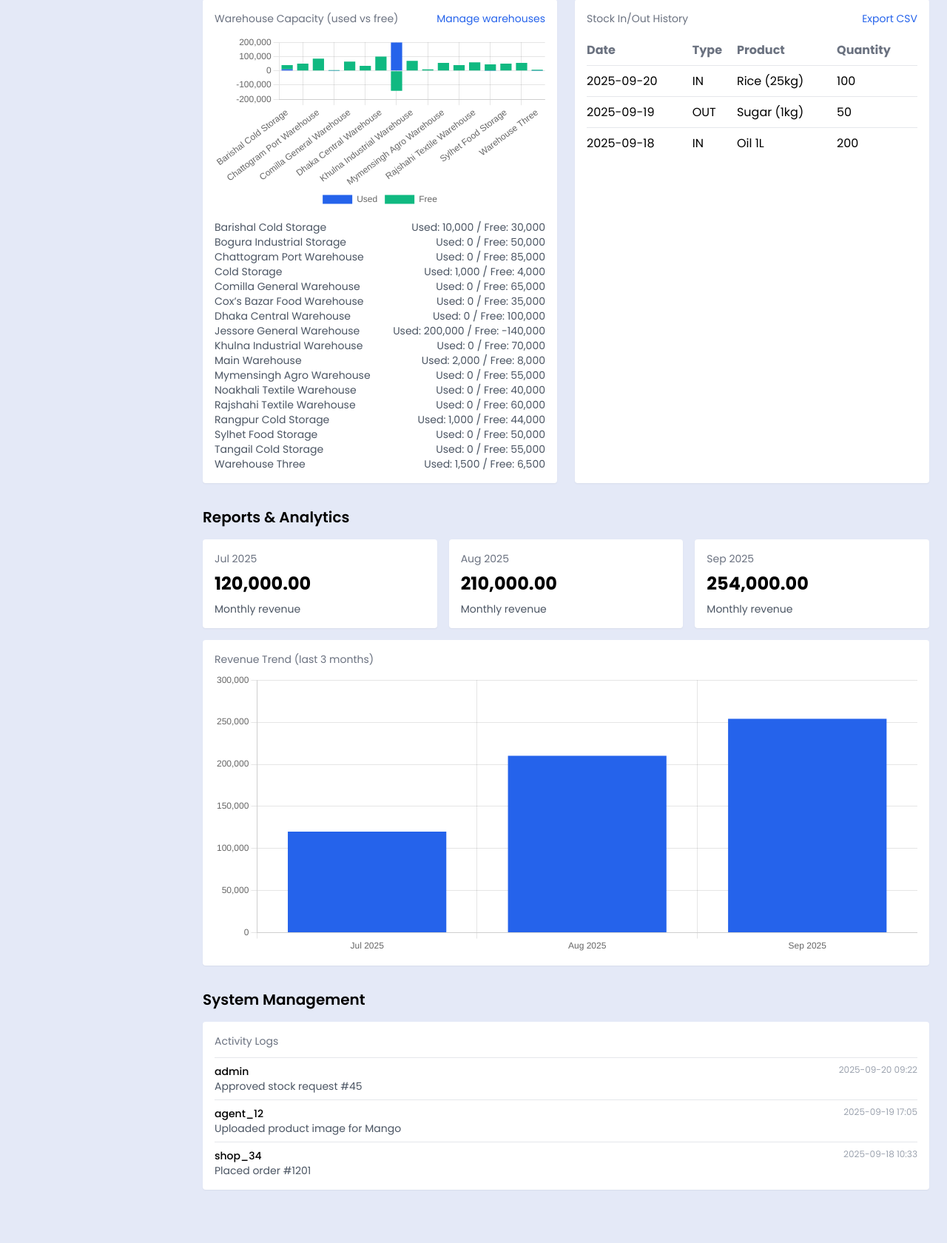
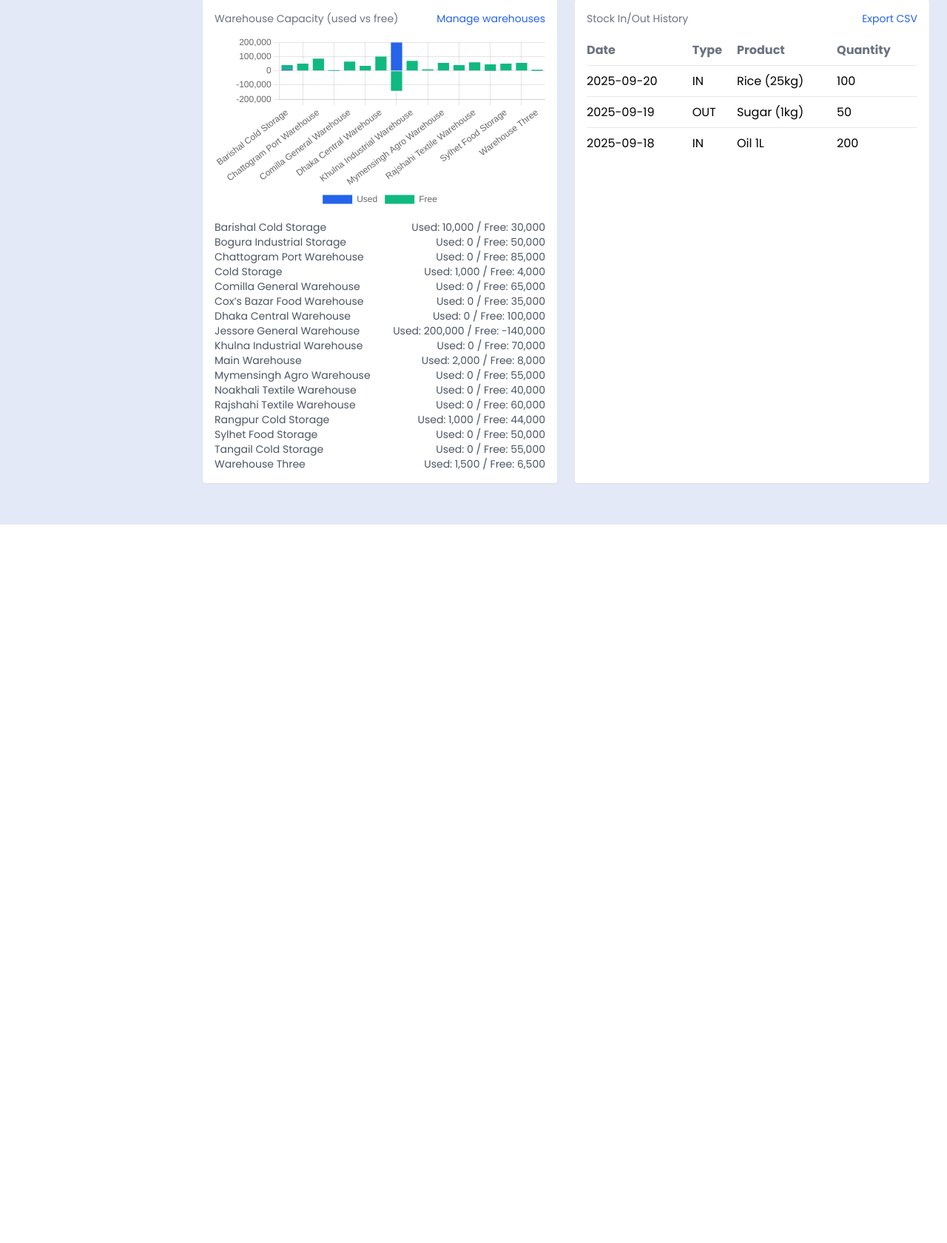
Before and after one commit to TashinParvez/direct-edge, a PHP site: page /admin-dashboard.php in a window 1280 px wide. Shown: the part 1441-3121 px from the top of the page at 74% size. After the commit the page ends 2150 px from the top, so only its background shows below. Run offline with PHP 8.4, Linux system fonts and the light colour scheme; data comes from the database, SQL or seed files in the repository; data that the repository does not hold is empty; some libraries are stand-ins or nearby versions.

Commit message:
feat: removed admin dash analatics : 100% OK

```diff
--- a/warehouse-app/admin-dashboard/admin-dashboard.php
+++ b/warehouse-app/admin-dashboard/admin-dashboard.php
@@ -619,46 +619,62 @@ $activity_logs = [
         </section>
 
         <!-- ================= Segment 4: Reports ================= -->
-        <section class="mb-8">
+        <!-- <section class="mb-8">
             <h2 class="text-xl font-semibold mb-4">Reports & Analytics</h2>
-            <div class="grid grid-cols-1 md:grid-cols-3 gap-4">
-                <?php foreach ($revenue_last_3_months as $idx => $m): ?>
-                    <div class="bg-white p-4 rounded shadow-sm">
-                        <div class="text-sm text-gray-500 mb-2"><?= htmlspecialchars($m['label']) ?></div>
-                        <div class="text-2xl font-bold"><?= number_format($m['amount'], 2) ?></div>
+            <div class="grid grid-cols-1 md:grid-cols-3 gap-4"> -->
+        <?php
+        //  foreach ($revenue_last_3_months as $idx => $m):
+        ?>
+        <!-- <div class="bg-white p-4 rounded shadow-sm">
+                        <div class="text-sm text-gray-500 mb-2"><?php
+                                                                // htmlspecialchars($m['label'])
+                                                                ?></div>
+                        <div class="text-2xl font-bold"><?php
+                                                        // number_format($m['amount'], 2)
+                                                        ?></div>
                         <div class="mt-2 text-sm text-gray-600">Monthly revenue</div>
-                    </div>
-                <?php endforeach; ?>
-            </div>
+                    </div> -->
+        <?php
+        //  endforeach;
+        ?>
+        <!-- </div>
 
             <div class="mt-4 bg-white p-4 rounded shadow-sm">
                 <div class="text-sm text-gray-500 mb-2">Revenue Trend (last 3 months)</div>
                 <canvas id="revenueChart" height="120"></canvas>
             </div>
-        </section>
+        </section> -->
 
+        <!-- ================= ================= ================= -->
         <!-- ================= Segment 5: System Management ================= -->
-        <section class="mb-12">
+        <!-- ================= ================= ================= -->
+        <!-- <section class="mb-12">
             <h2 class="text-xl font-semibold mb-4">System Management</h2>
             <div class="bg-white p-4 rounded shadow-sm">
                 <div class="flex items-center justify-between mb-3">
                     <div class="text-sm text-gray-500">Activity Logs</div>
-                    <!-- <a href="#" class="text-sm text-blue-600">View full log</a> -->
+                    <a href="#" class="text-sm text-blue-600">View full log</a>
                 </div>
 
-                <ul class="space-y-2 text-sm">
-                    <?php foreach ($activity_logs as $act): ?>
-                        <li class="flex items-start justify-between border-t pt-2">
-                            <div>
-                                <div class="font-medium"><?= htmlspecialchars($act['user']) ?></div>
-                                <div class="text-gray-600"><?= htmlspecialchars($act['action']) ?></div>
-                            </div>
-                            <div class="text-xs text-gray-400"><?= htmlspecialchars($act['time']) ?></div>
-                        </li>
-                    <?php endforeach; ?>
-                </ul>
+                <ul class="space-y-2 text-sm"> -->
+        <?php
+        //  foreach ($activity_logs as $act):
+        //
+        ?>
+        <!-- <li class="flex items-start justify-between border-t pt-2">
+                        <div>
+                            <div class="font-medium"><?= htmlspecialchars($act['user']) ?></div>
+                            <div class="text-gray-600"><?= htmlspecialchars($act['action']) ?></div>
+                        </div>
+                        <div class="text-xs text-gray-400"><?= htmlspecialchars($act['time']) ?></div>
+                    </li> -->
+        <?php
+        // endforeach;
+        //
+        ?>
+        <!-- </ul>
             </div>
-        </section>
+        </section> -->
 
     </div>
 
```
